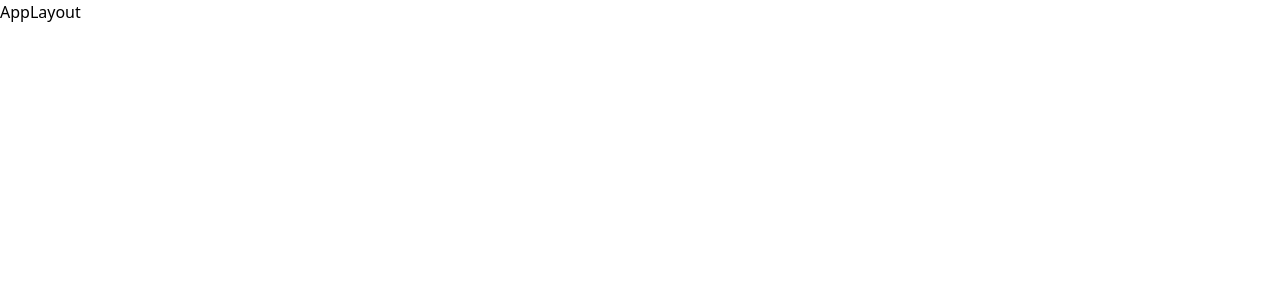
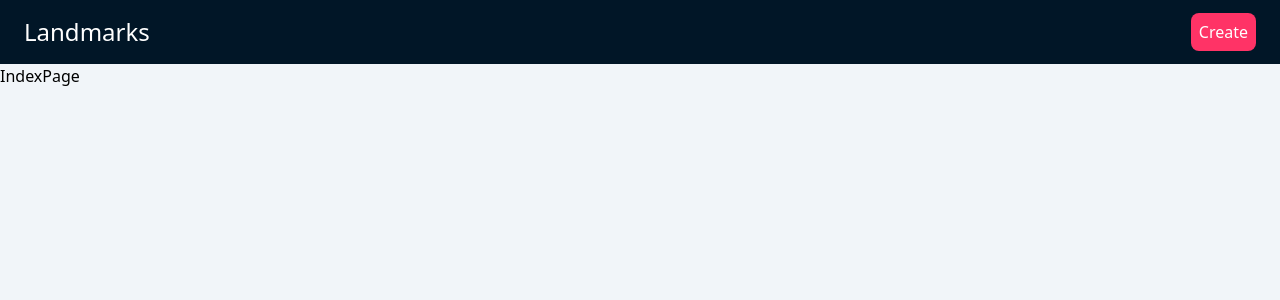
Before and after one commit to Alejandro1709/Landmarks-Front, a React (Vite) app: page / in a window 1280 px wide. Shown: the top 300 px of the page. Built offline with nearby package versions, Linux system fonts and the light colour scheme.

Commit message:
Add: AppLayout ui

```diff
--- a/index.html
+++ b/index.html
@@ -6,7 +6,7 @@
     <meta name="viewport" content="width=device-width, initial-scale=1.0" />
     <title>Landmarks</title>
   </head>
-  <body>
+  <body class="bg-slate-100">
     <div id="root"></div>
     <script type="module" src="/src/main.tsx"></script>
   </body>
--- a/src/layouts/AppLayout.tsx
+++ b/src/layouts/AppLayout.tsx
@@ -1,3 +1,32 @@
+import { Link, Outlet } from 'react-router-dom'
+
 export default function AppLayout() {
-  return <div>AppLayout</div>
+  return (
+    <>
+      <header className="flex items-center h-16 bg-[#011627] text-white">
+        <div className="flex justify-between items-center w-full mx-6">
+          <Link to="/">
+            <h2 className="text-2xl font-medium">Landmarks</h2>
+          </Link>
+
+          <nav role="navigation">
+            <ul>
+              <li>
+                <Link
+                  className="p-2 bg-[#FF3366] rounded-lg"
+                  to="/landmarks/create"
+                >
+                  Create
+                </Link>
+              </li>
+            </ul>
+          </nav>
+        </div>
+      </header>
+
+      <main>
+        <Outlet />
+      </main>
+    </>
+  )
 }
```
